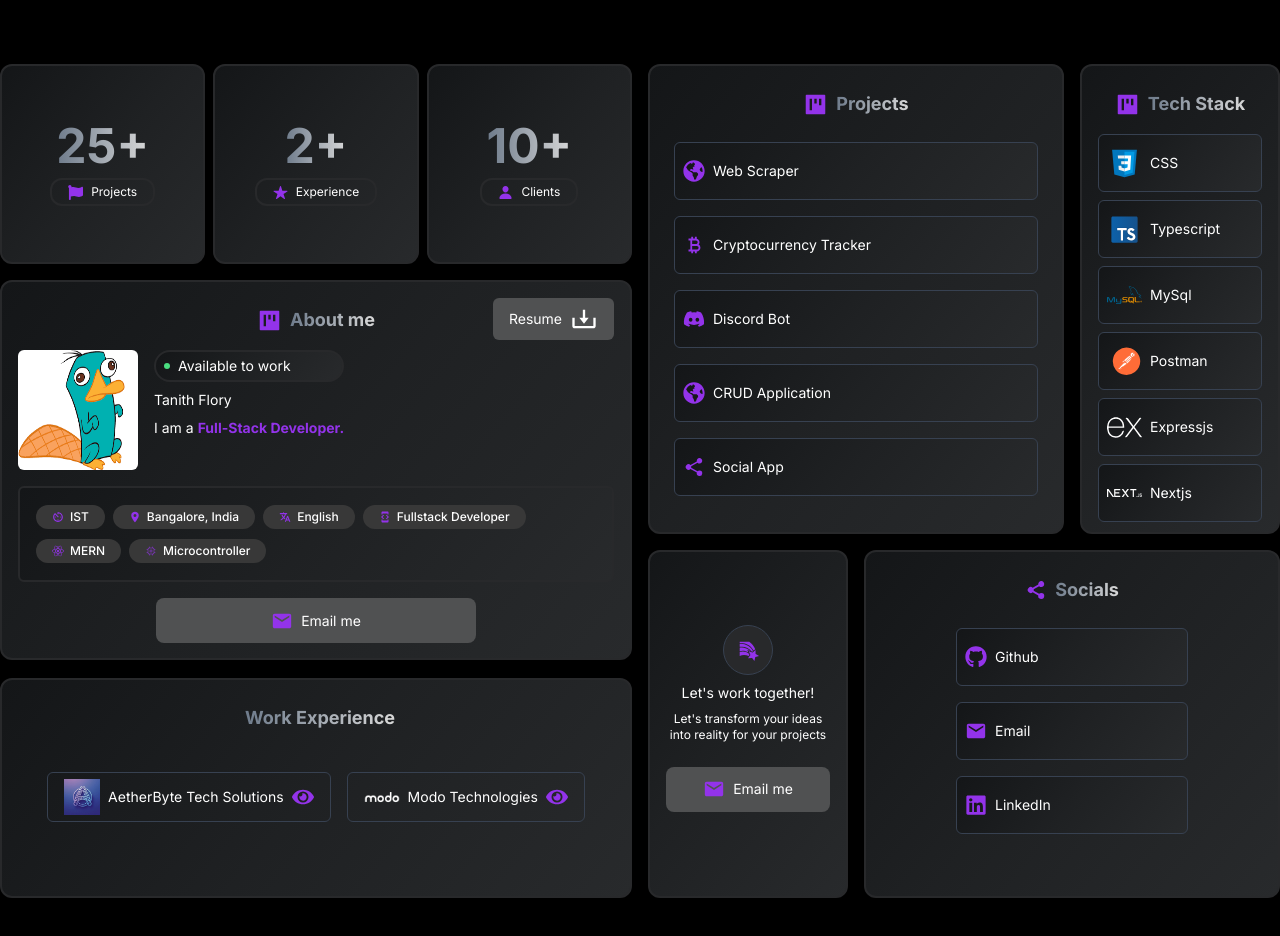
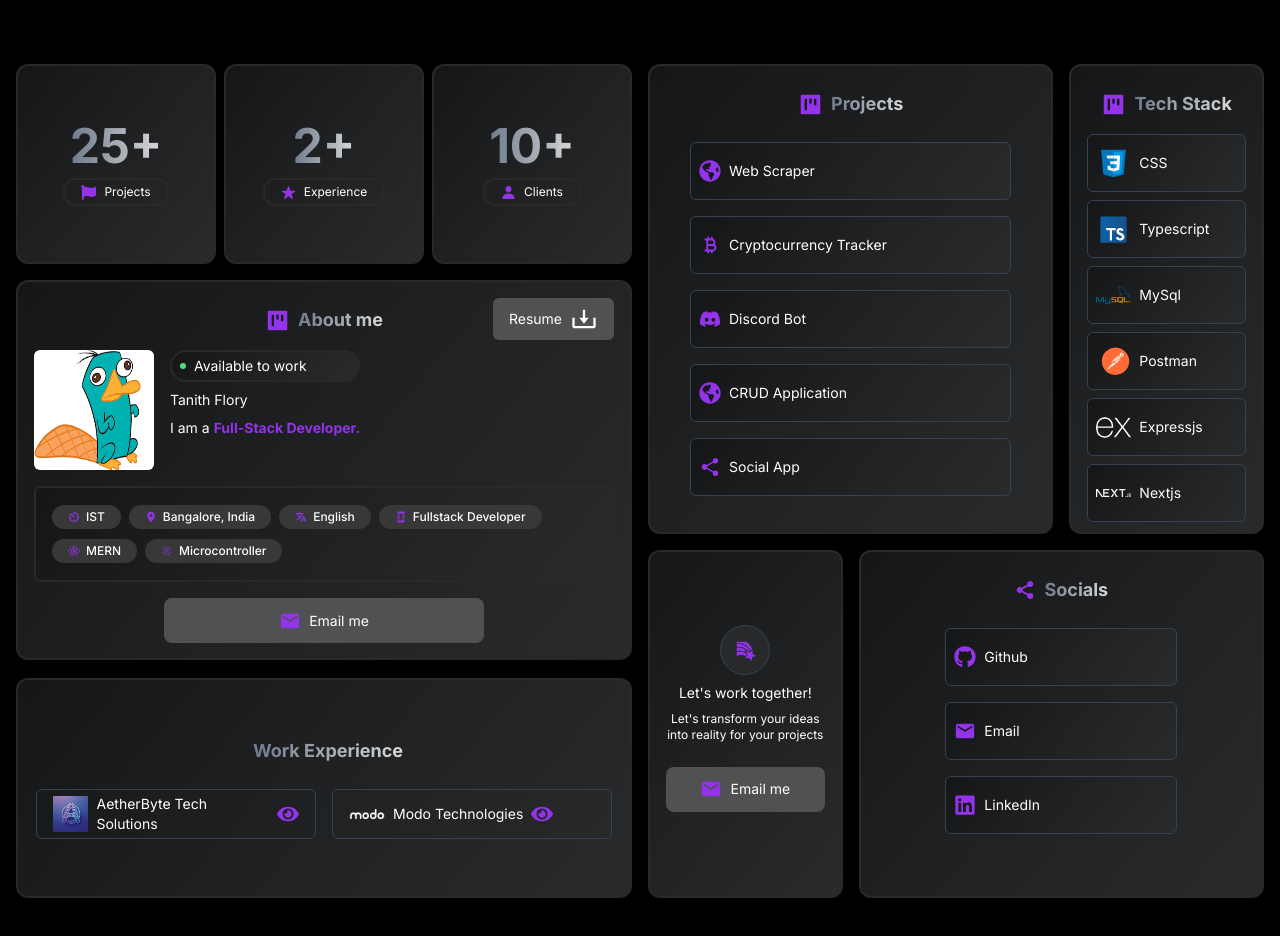
Before and after one commit to TanithFlory/personal-website, a Next.js app: page / in a window 1280 px wide. Shown: the top 936 px of the page. Built offline with nearby package versions, Linux system fonts and the light colour scheme.

Commit message:
Responsiveness

```diff
--- a/app/components/LetsWorkTogether/LetsWorkTogether.tsx
+++ b/app/components/LetsWorkTogether/LetsWorkTogether.tsx
@@ -4,7 +4,7 @@ import Wrapper from "@/app/utils/Wrapper";
 
 export default function LetsWorkTogether() {
   return (
-    <Wrapper className="col-span-2 row-span-2  sm:h-[348px] p-4 sm:col-span-1 md:col-span-1 flex items-center">
+    <Wrapper className="col-span-2 row-span-2  p-4  md:col-span-1 flex items-center justify-center h-[348px] max-md:col-span-3">
       <div className="flex items-center justify-center gap-2 flex-col text-sm">
         <div className="w-[50px] h-[50px] border-brightBorder border-[1px] rounded-full bg-primaryBorder flex items-center justify-center">
           {images.RainbowStar}
--- a/app/components/PersonalDetails/PersonalDetails.tsx
+++ b/app/components/PersonalDetails/PersonalDetails.tsx
@@ -9,7 +9,7 @@ import PrimaryButton from "@/app/utils/PrimaryButton";
 
 export default function PersonalDetails() {
   return (
-    <Wrapper className="col-span-3 h-[380px] row-span-2 px-4 relative">
+    <Wrapper className="col-span-3 h-[380px] max-sm:h-[auto] row-span-2 px-4 relative">
       <Title title="About me" icon={images.ProjectsDisplay} />
       <div className="flex gap-4 mt-4">
         <div className="">
@@ -35,7 +35,7 @@ export default function PersonalDetails() {
             <div>Available to work</div>
           </div>
           <div className="mt-2">Tanith Flory</div>
-          <div className="mt-2 flex items-center gap-1">
+          <div className="mt-2 flex items-center gap-1 flex-wrap">
             <div className="">I am a </div>
             <span className="text-primary font-bold inline-block">
               Full-Stack Developer.
--- a/app/components/PersonalDetails/ResumeDownload.tsx
+++ b/app/components/PersonalDetails/ResumeDownload.tsx
@@ -14,7 +14,7 @@ export default function ResumeDownload() {
       onMouseEnter={setAnimation}
       onMouseLeave={setAnimation}
     >
-      <div className="text-sm">Resume</div>
+      <div className="text-sm max-sm:hidden">Resume</div>
       <div>
         <Download animate={animate} />
       </div>
--- a/app/components/Projects/Projects.tsx
+++ b/app/components/Projects/Projects.tsx
@@ -228,7 +228,7 @@ const projectsData = [
 
 export default function Projects() {
   return (
-    <Wrapper className="flex flex-col items-center justify-start col-span-2 row-span-2 h-[470px]">
+    <Wrapper className="flex flex-col items-center justify-start col-span-2 row-span-2 max-md:col-span-3 h-[470px] px-4">
       <Title title="Projects" icon={images.ProjectsDisplay} />
       <div className="w-full space-y-4 my-6 px-6 ">
         {projectsData.map((item, index) => {
--- a/app/components/Socials/Socials.tsx
+++ b/app/components/Socials/Socials.tsx
@@ -23,7 +23,7 @@ export default function Socials() {
   ];
 
   return (
-    <Wrapper className="bg-[#121416] rounded-xl col-span-2 row-span-2 h-[400px] border-2 sm:h-[348px] border-[#28292b] sm:col-span-4 md:col-span-2">
+    <Wrapper className="bg-[#121416] rounded-xl col-span-2 row-span-2 h-[400px] border-2 sm:h-[348px] border-[#28292b] max-sm:col-span-3 max-md:col-span-3">
       <Title title="Socials" icon={images.Socials} />
       <div className="w-full space-y-4 my-6 px-6 max-w-[280px] mx-auto">
         {socialsData.map((item, index) => {
--- a/app/components/Stats/StatCard.tsx
+++ b/app/components/Stats/StatCard.tsx
@@ -35,7 +35,7 @@ export default function StatCard({ count, text, icon }: IProps) {
   }, [count]);
 
   return (
-    <Wrapper className="h-[200px] w-full flex flex-col items-center justify-center">
+    <Wrapper className="h-[200px] flex flex-col items-center justify-center w-[280px]">
       <div className="gradient-text text-5xl font-bold">{currentCount}+</div>
       <div className="mt-2 flex items-center gap-2  py-1 px-4 border-primaryBorder border-2 rounded-xl">
         <div>{icon}</div>
--- a/app/components/Stats/Stats.tsx
+++ b/app/components/Stats/Stats.tsx
@@ -21,7 +21,7 @@ const statsData = [
 
 export default function Stats() {
   return (
-    <div className="flex items-center gap-2 col-span-3">
+    <div className="flex items-center gap-2 col-span-3 max-sm:flex-wrap justify-center">
       {statsData.map((item, index) => (
         <StatCard {...item} key={index} />
       ))}
--- a/app/components/TechStack/TechStack.tsx
+++ b/app/components/TechStack/TechStack.tsx
@@ -54,7 +54,7 @@ export default function TechStack() {
     return () => clearInterval(interval);
   }, []);
   return (
-    <Wrapper className="col-span-1 h-[470px] row-span-2 px-4">
+    <Wrapper className="col-span-1 h-[470px] max-sm:col-span-3  max-md:col-span-3 row-span-2 px-4 ">
       <Title title="Tech Stack" icon={images.ProjectsDisplay} />
       <div className="space-y-2 overflow-hidden mt-4" ref={setContainer}>
         {techStackData.map((item, index) => {
--- a/app/components/WorkExperience/WorkExperience.tsx
+++ b/app/components/WorkExperience/WorkExperience.tsx
@@ -5,11 +5,11 @@ import Wrapper from "@/app/utils/Wrapper";
 
 export default function WorkExperience() {
   return (
-    <Wrapper className="bg-[#121416] rounded-xl col-span-2 row-span-2  h-[220px] xl:-mt-[70px] border-2 border-[#28292b] sm:col-span-4 md:col-span-3 px-4">
-      <div>
-        <Title title="Work Experience" icon={images.WorkExperience} />
+    <Wrapper className="bg-[#121416] rounded-xl col-span-2 max-md:col-span-3 max-sm:col-span-3 row-span-2 h-[220px] xl:-mt-[70px] border-2 border-[#28292b] sm:col-span-4 md:col-span-3 px-4 flex flex-col items-center justify-center gap-4">
+      <div className="mb-2">
+        <Title title="Work Experience" icon={images.WorkExperience} className="!mt-0"/>
       </div>
-      <div className="mt-10 flex items-center gap-4 justify-center">
+      <div className="flex items-center gap-4 justify-center flex-wrap">
         {workExperienceData.map((item, index) => {
           return (
             <WorkExperienceCard {...item} key={index}>
@@ -25,7 +25,7 @@ export default function WorkExperience() {
 const workExperienceData = [
   {
     name: "AetherByte Tech Solutions",
-    logo: images.AetherByte as string,
+    logo: images.AetherByte,
     content: (
       <>
         <div>
--- a/app/components/WorkExperience/WorkExperienceCard.tsx
+++ b/app/components/WorkExperience/WorkExperienceCard.tsx
@@ -17,7 +17,7 @@ export default function WorkExperienceCard({
   return (
     <>
       <div
-        className="border-brightBorder border-[1px] flex items-center gap-2 h-[50px] cursor-pointer rounded-md p-4 text-sm"
+        className="border-brightBorder border-[1px] flex items-center gap-2 h-[50px] cursor-pointer rounded-md p-4 text-sm w-[280px]"
         onClick={openModal}
       >
         <div>
--- a/app/page.tsx
+++ b/app/page.tsx
@@ -9,7 +9,7 @@ import WorkExperience from "./components/WorkExperience/WorkExperience";
 export default function Home() {
   return (
     <main>
-      <div className="grid grid-cols-2 gap-4 w-full max-w-screen-2xl sm:grid-cols-4 md:grid-cols-3 xl:grid-cols-6 mx-auto py-16">
+      <div className="grid grid-cols-2 gap-4 px-4 w-full max-w-screen-2xl sm:grid-cols-2 md:grid-cols-3 xl:grid-cols-6 mx-auto py-16">
         <Stats />
         <Projects />
         <TechStack />
--- a/app/utils/Title.tsx
+++ b/app/utils/Title.tsx
@@ -1,12 +1,14 @@
 export default function Title({
   title,
   icon,
+  className,
 }: {
   title: string;
   icon: JSX.Element | string;
+  className?: string;
 }) {
   return (
-    <div className="mt-6">
+    <div className={`mt-6 ${className}`}>
       <div className="text-lg flex items-center gap-2 justify-center">
         <div className="">{icon}</div>
         <span className="gradient-text font-bold">{title}</span>
```
